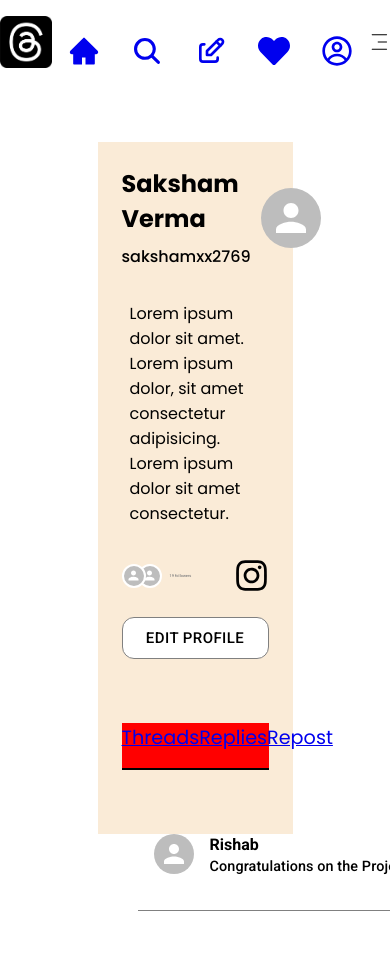
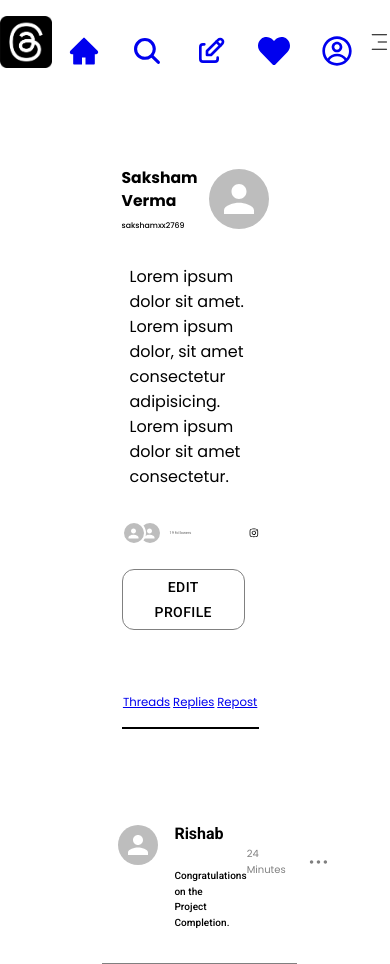
Before and after one commit to sakshamVerma08/ThreadsClone_Project, a React (Vite) app in the folder client/: page /profile/replies/1 in a window 390 px wide. Shown: the top 964 px of the page. Built offline with nearby package versions, Linux system fonts and the light colour scheme; a web font is replaced by a local one.

Commit message:
Made the 'Replies' page more responsive

```diff
--- a/client/src/Pages/Protected/Profile/Profilelayout.jsx
+++ b/client/src/Pages/Protected/Profile/Profilelayout.jsx
@@ -17,12 +17,15 @@
 const Profilelayout = () => {
   const _768 = useMediaQuery("(min-width:768)");
   const _615 = useMediaQuery("(min-width:615px)");
-  const _300 = useMediaQuery("(min-width:300px)");
+  const _539 = useMediaQuery("(min-width:539px)");
+  const _529 = useMediaQuery("(min-width: 529px)");
+  const _300 = useMediaQuery("(max-width:300px)");
   return (
     <div id="profileContainer">
       <Stack
-        bgcolor={"antiquewhite"}
+        // bgcolor={"crimson"}
         minHeight={"10vh"}
+        width={_539 ? "100%" : "95%"}
         p={3}
         flexDirection={"column"}
         gap={3}
@@ -42,8 +45,10 @@
             fontWeight={500}
             sx={{ marginRight: _615 ? "" : "20px" }}
             gap={1}
+            fontSize={_529 ? "100 %" : "2vw"}
           >
-            {_768 ? <h1>Saksham Verma</h1> : <h2>Saksham Verma</h2>}
+            {/* {_768 ? <h1>Saksham Verma</h1> : <h2>Saksham Verma</h2>} */}
+            <h1>Saksham Verma</h1>
             <span>sakshamxx2769</span>
           </Stack>
 
@@ -68,7 +73,7 @@
           alignItems={"center"}
         >
           <Stack flexDirection={"row"} alignItems={"center"} gap={1}>
-            <AvatarGroup max={2} bgcolor="green">
+            <AvatarGroup max={2}>
               <Avatar sx={{ width: 20, height: 20 }} src="" alt="" />
               <Avatar sx={{ width: 20, height: 20 }} src="" alt="" />
             </AvatarGroup>
@@ -84,16 +89,15 @@
             justifyContent={"space-between"}
             alignItems={"center"}
           >
-            <FaInstagram size={35} />
+            <FaInstagram size={_300 ? "" : "2.5vw"} />
           </Stack>
         </Stack>
         {/*second row ends*/}
         <Stack id="thirdRow" width={"100%"}>
           <Button
-            size="large"
+            size={_768 ? "large" : "medium"}
             sx={{
-              backgroundColor: "#fff",
-              width: "100%",
+              width: _768 ? "100%" : "90%",
               borderRadius: "12px",
               border: "1px solid grey",
               ":hover": {
@@ -111,7 +115,6 @@
         {/* Third Row Ends*/}
         <Stack
           id="fourthRow"
-          bgcolor={"red"}
           flexDirection={"row"}
           alignItems={"center"}
           justifyContent={"space-around"}
--- a/client/src/Pages/Protected/Profile/Replies.jsx
+++ b/client/src/Pages/Protected/Profile/Replies.jsx
@@ -1,10 +1,19 @@
 import React from "react";
-import { Stack } from "@mui/material";
+import { Stack, useMediaQuery } from "@mui/material";
 import Comments from "../../../components/Home/Post/Comments";
 const Replies = () => {
+  const _539 = useMediaQuery("(min-width:539px)");
+
   return (
     <>
-      <Stack flexDirection={"column"} mx={"auto"} width={"800px"} gap={2}>
+      <Stack
+        // bgcolor={"red"}
+        flexDirection={"column"}
+        alignItems={"flex-start"}
+        mx={"auto"}
+        width={_539 ? "100%" : "95%"}
+        gap={2}
+      >
         <Comments />
       </Stack>
     </>
--- a/client/src/components/Home/Post/Comments.jsx
+++ b/client/src/components/Home/Post/Comments.jsx
@@ -1,26 +1,46 @@
-import React from "react";
-import { Avatar, Stack, Typography } from "@mui/material";
+import React, { useEffect } from "react";
+import { Avatar, Stack, Typography, useMediaQuery } from "@mui/material";
 import { IoIosMore } from "react-icons/io";
 
 const Comments = () => {
+  const _805 = useMediaQuery("(min-width:805px)");
+  const _790 = useMediaQuery("(min-width:790px)");
+  const _768 = useMediaQuery("(min-width:768px)");
+  const _621 = useMediaQuery("(min-width:621px)");
+  const _567 = useMediaQuery("(min-width:567px)");
+
   return (
     <>
+      {" "}
+      {/* Comment Row starts*/}
       <Stack
         flexDirection={"row"}
         justifyContent={"space-between"}
         mx={"auto"}
-        width={"90%"}
+        // bgcolor={"blue"}
+        width={"50vw"}
         pb={4}
         px={2}
         borderBottom={"1px solid grey"}
       >
-        <Stack flexDirection={"row"} gap={2}>
+        <Stack flexDirection={"row"} pt={_790 ? 2 : 4} gap={2}>
           <Avatar src="" alt="" />
           <Stack flexDirection={"column"}>
-            <Typography variant="h5" fontWeight="bold" fontSize={"1rem"}>
+            <Typography
+              variant="h3"
+              fontWeight="bold"
+              fontSize={_768 ? "1.3rem" : "1rem"}
+            >
               Rishab
             </Typography>
-            <Typography variant="subtitle2" fontSize={"0.9rem"}>
+            <Typography
+              // bgcolor={"skyblue"}
+              sx={{ width: "85%", marginTop: 3 }}
+              variant="subtitle2"
+              fontSize={
+                _768 ? "0.9rem" : _621 ? "0.7rem" : _567 ? "0.6rem" : "10px"
+              }
+            >
               Congratulations on the Project Completion.
             </Typography>
           </Stack>
@@ -28,15 +48,19 @@
 
         <Stack
           color="grey"
+          // bgcolor={"royalblue"}
           flexDirection={"row"}
           alignItems={"center"}
           gap={2}
-          fontSize={"0.9rem"}
+          fontSize={
+            _768 ? "0.9rem" : _567 ? "0.7rem" : _621 ? "0.5rem" : "10px"
+          }
         >
           <p>24 Minutes</p>
           <IoIosMore size={28} />
         </Stack>
       </Stack>
+      {/*Comment row ends*/}
     </>
   );
 };
--- a/client/src/index.css
+++ b/client/src/index.css
@@ -67,6 +67,6 @@
 
 @media (max-width: 539px) {
   .link {
-
+    font-size: 3vw;
   }
 }
```
